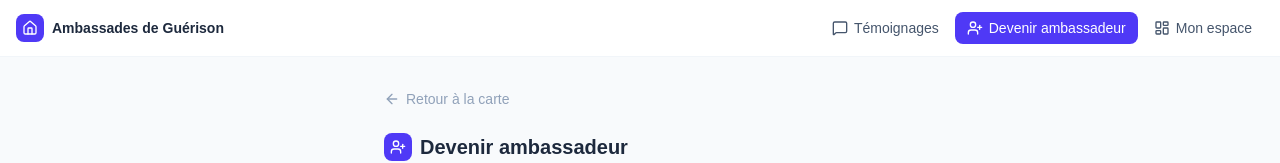
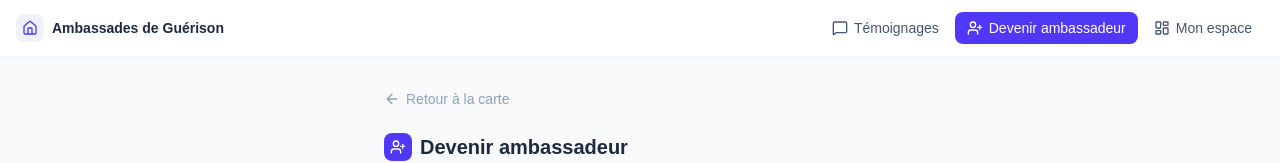
Before and after one commit to yoan-theophile/AmbassadesDeGuerison, a Next.js app: page /inscription in a window 1280 px wide. Shown: the top 163 px of the page. Built offline with nearby package versions, Linux system fonts and the light colour scheme; no server answers.

Commit message:
fix(ui): harmoniser couleurs AppHeader — logo indigo-50, CTA seul en indigo-600
Co-Authored-By: Claude Sonnet 4.6 <noreply@anthropic.com>

```diff
--- a/components/AppHeader.tsx
+++ b/components/AppHeader.tsx
@@ -6,8 +6,8 @@ export default function AppHeader() {
   return (
     <header className="bg-white border-b border-slate-100 px-4 py-3 flex items-center justify-between shrink-0 z-10">
       <Link href="/" className="flex items-center gap-2">
-        <div className="w-7 h-7 bg-indigo-600 rounded-lg flex items-center justify-center">
-          <Home className="w-4 h-4 text-white" />
+        <div className="w-7 h-7 bg-indigo-50 rounded-lg flex items-center justify-center">
+          <Home className="w-4 h-4 text-indigo-600" />
         </div>
         <span className="font-semibold text-slate-800 text-sm hidden sm:block">Ambassades de Guérison</span>
       </Link>
```
